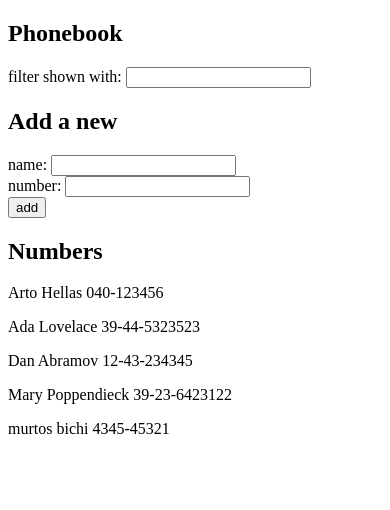
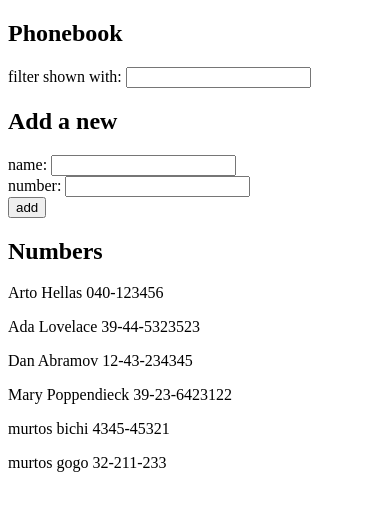
Before and after one commit to kostakoios/Deep-Dive-Into-Modern-Web-Development, a React (Vite) app in the folder part2/phonebook/: page / in a window 390 px wide. Shown: the top 510 px of the page. Built offline with nearby package versions, Linux system fonts and the light colour scheme; data requests are answered from the project's data file.

Commit message:
2.13: The Phonebook step 8

```diff
--- a/part2/phonebook/db.json
+++ b/part2/phonebook/db.json
@@ -24,6 +24,11 @@
       "id": 5,
       "name": "murtos bichi",
       "number": "4345-45321"
+    },
+    {
+      "id": 6,
+      "name": "murtos gogo",
+      "number": "32-211-233"
     }
   ]
 }
--- a/part2/phonebook/src/App.jsx
+++ b/part2/phonebook/src/App.jsx
@@ -2,7 +2,7 @@ import { useState, useEffect } from 'react'
 import Filter from './components/Filter'
 import PersonForm from './components/PersonForm'
 import Persons from './components/Persons'
-import axios from 'axios'
+import phoneBookService from './services/phonebook'
 
 const App = () => {
   const [persons, setPersons] = useState([])
@@ -12,10 +12,11 @@ const App = () => {
   const [showFilterArray, setShowFilterArray] = useState([])
 
   useEffect(() => {
-    axios.get('http://localhost:3001/persons')
+    phoneBookService.getAll()
     .then(response => {
-      setPersons(response.data)
-      setShowFilterArray(response.data)
+      console.log(response)
+      setPersons(response)
+      setShowFilterArray(response)
     })
   }, [])
 
@@ -47,10 +48,10 @@ const App = () => {
         id: persons.length + 1
       }
 
-      axios.post('http://localhost:3001/persons', addNewName)
+      phoneBookService.create(addNewName)
       .then(response => {
-        setPersons(persons.concat(response.data))
-        setShowFilterArray(persons.concat(response.data))
+        setPersons(persons.concat(response))
+        setShowFilterArray(persons.concat(response))
       })
     }
     setNewName("")
--- /dev/null
+++ b/part2/phonebook/src/services/phonebook.js
@@ -0,0 +1,19 @@
+import axios from 'axios'
+
+const baseUrl = 'http://localhost:3001/persons'
+
+const getAll = () => {
+    const request = axios.get(baseUrl)
+    return request.then(response => response.data)
+}
+
+const create = (createObject) => {
+    const request = axios.post(baseUrl, createObject)
+    return request.then(response => response.data)
+}
+
+const update = (id, newObject) => {
+    const request = axios.put(`${baseUrl}/${id}`, newObject)
+    return request.then(response => response.data)
+}
+export default { getAll, create, update }
```
